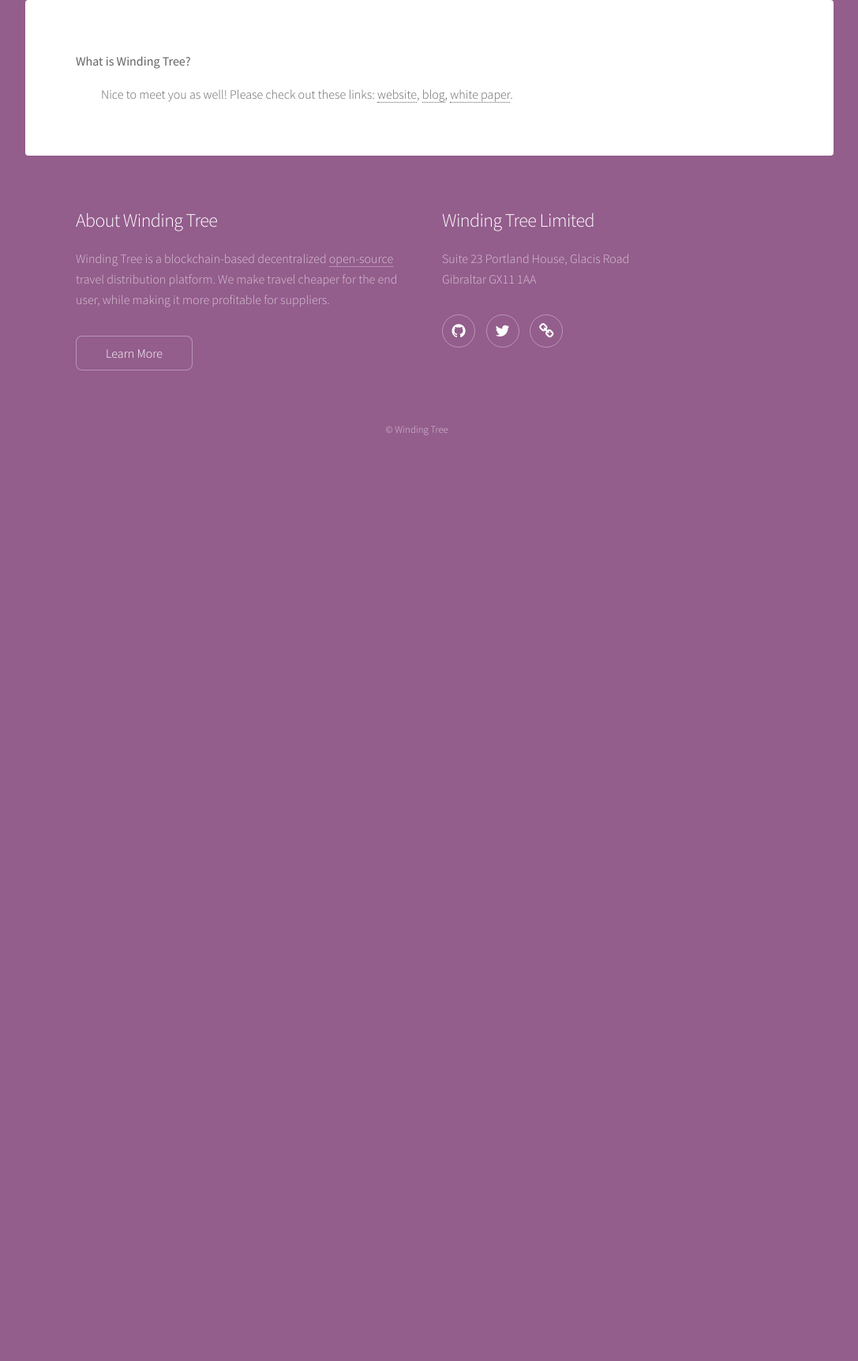
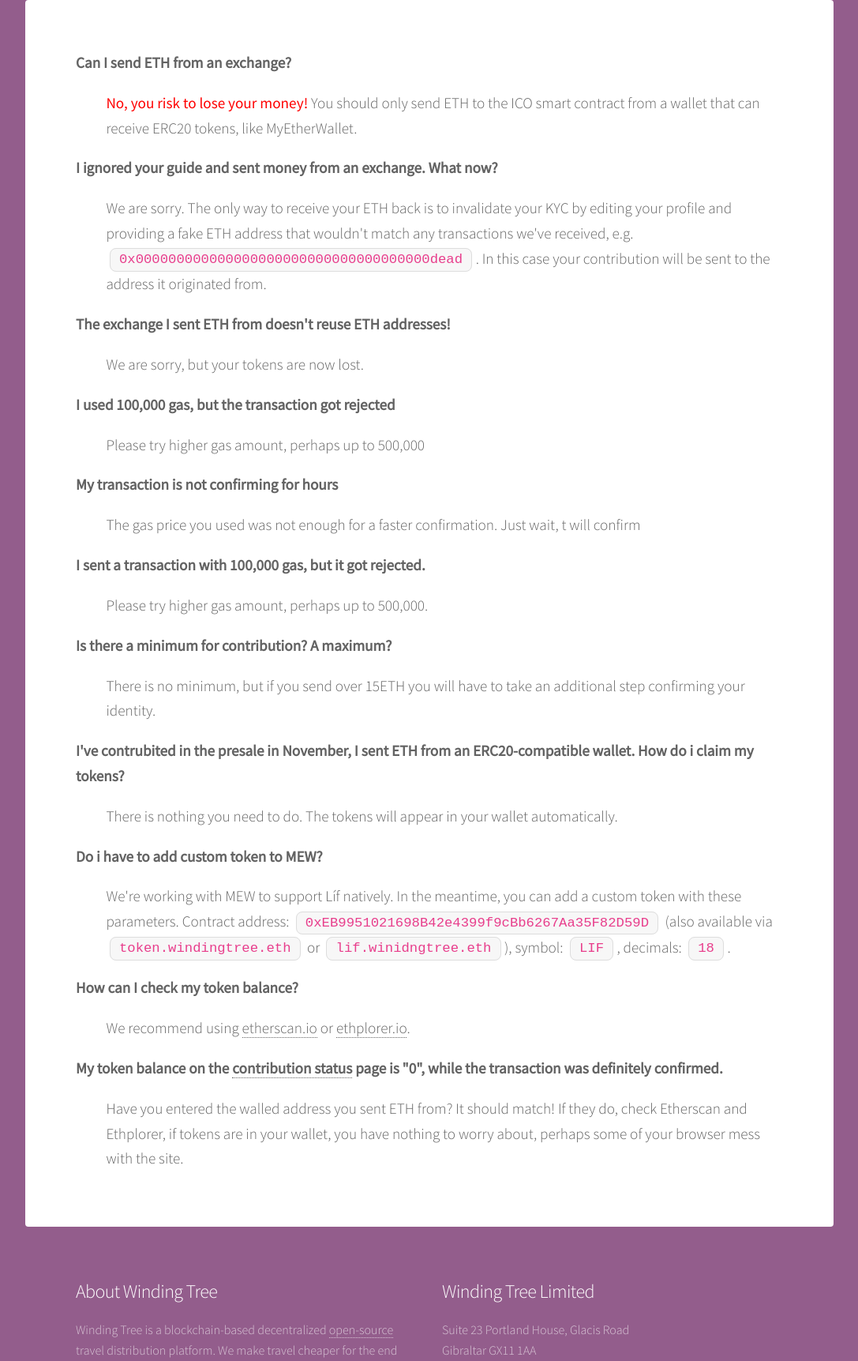
Before and after one commit to windingtree/wt-accounts, a Django app: page /faq/ in a window 1280 px wide. Shown: the part 199-1922 px from the top of the page at 79% size, without its empty margins (96-1183 px from the left). Before the commit the page ends 750 px from the top, so only its background shows below. Run offline with Django 3.2, Linux system fonts and the light colour scheme; some libraries are stand-ins or nearby versions.

Commit message:
FAQ anwers so far

```diff
--- a/accounts/templates/accounts/faq.html
+++ b/accounts/templates/accounts/faq.html
@@ -12,9 +12,30 @@
 {% block content %}
 <div id="main">
   <section class="main">
-    <dl>
-      <dt>What is Winding Tree?</dt>
-      <dd>Nice to meet you as well! Please check out these links: <a href="https://windingtree.com">website</a>, <a href="https://blog.windingtree.com">blog</a>, <a href="https://windingtree.com/files/White_Paper_EN.pdf">white paper</a>.</dd>
+    <dl id="faq">
+      <dt>Can I send ETH from an exchange?</dt>
+      <dd><strong style="color: red;">No, you risk to lose your money!</strong> You should only send ETH to the ICO smart contract from a wallet that can receive ERC20 tokens, like MyEtherWallet.</dd>
+      <dt>I ignored your guide and sent money from an exchange. What now?</dt>
+      <dd>We are sorry. The only way to receive your ETH back is to invalidate your KYC by editing your profile and providing a fake ETH address that wouldn't match any transactions we've received, e.g. <code>0x000000000000000000000000000000000000dead</code>. In this case your contribution will be sent to the address it originated from.</dd>
+      <dt>The exchange I sent ETH from doesn't reuse ETH addresses!</dt>
+      <dd>We are sorry, but your tokens are now lost.</dd>
+      <dt>I used 100,000 gas, but the transaction got rejected</dt>
+      <dd>Please try higher gas amount, perhaps up to 500,000</dd>
+      <dt>My transaction is not confirming for hours</dt>
+      <dd>The gas price you used was not enough for a faster confirmation. Just wait, t will confirm</dd>
+      <dt>I sent a transaction with 100,000 gas, but it got rejected.</dt>
+      <dd>Please try higher gas amount, perhaps up to 500,000.</dd>
+      <dt>Is there a minimum for contribution? A maximum?</dt>
+      <dd>There is no minimum, but if you send over 15ETH you will have to take an additional step confirming your identity.</dd>
+      <dt>I've contrubited in the presale in November, I sent ETH from an ERC20-compatible wallet. How do i claim my tokens?</dt>
+      <dd>There is nothing you need to do. The tokens will appear in your wallet automatically.</dd>
+      <dt>Do i have to add custom token to MEW?</dt>
+      <dd>We're working with MEW to support Líf natively. In the meantime, you can add a custom token with these parameters. Contract address: <code>0xEB9951021698B42e4399f9cBb6267Aa35F82D59D</code> (also available via <code>token.windingtree.eth</code> or <code>lif.winidngtree.eth</code>), symbol: <code>LIF</code>, decimals: <code>18</code>.</dd>
+      <dt>How can I check my token balance?</dt>
+      <dd>We recommend using <a href="https://etherscan.io/">etherscan.io</a> or <a href="https://ethplorer.io/">ethplorer.io</a>.</dd>
+      <dt>My token balance on the <a href="https://lif.windingtree.com/ico/profile/">contribution status</a> page is "0", while the transaction was definitely confirmed.</dt>
+      <dd>Have you entered the walled address you sent ETH from? It should match! If they do, check Etherscan and Ethplorer, if tokens are in your wallet, you have nothing to worry about, perhaps some of your browser mess with the site.</dd>
+
     </dl>
   </section>
 </div>
--- a/static/css/styles.css
+++ b/static/css/styles.css
@@ -96,3 +96,14 @@
 .progress {
   margin-bottom: 40px;
 }
+
+#faq {
+  font-size: 1.2em;
+}
+
+#faq dt {
+  font-weight: bold;
+}
+#faq dd {
+  margin-bottom: 1em;
+}
```
